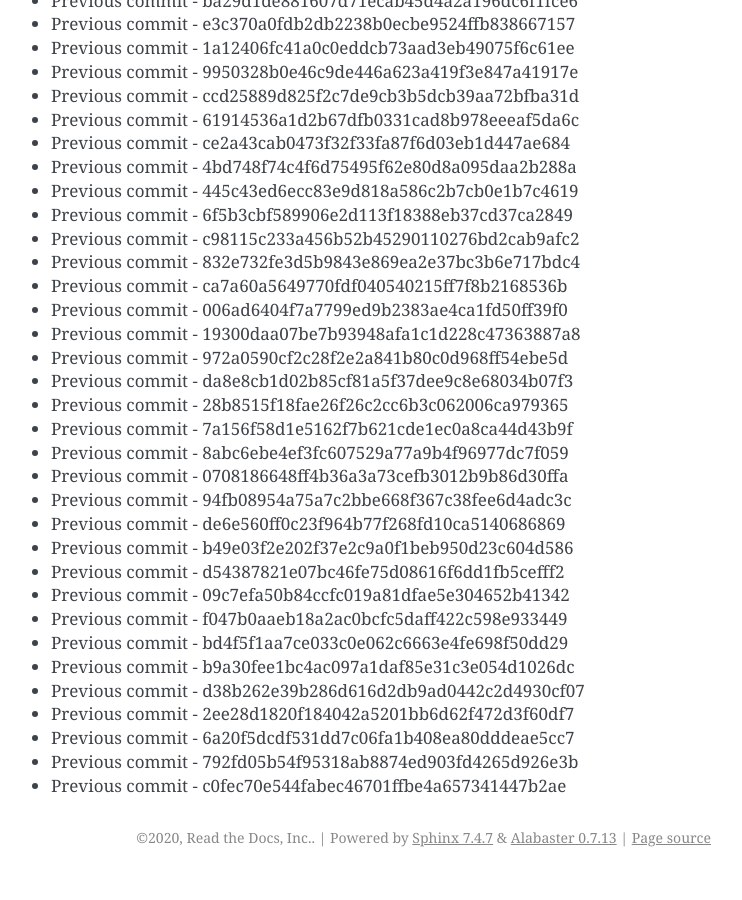
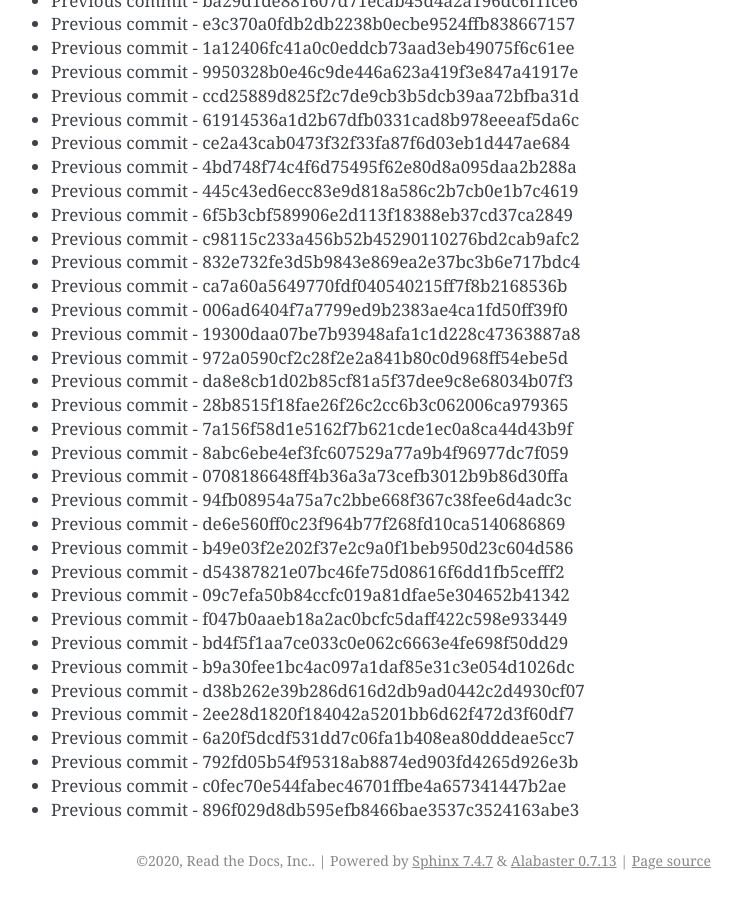
Before and after one commit to readthedocs/rtd-git-stresstest, a Sphinx documentation site: the page built from docs/updates.rst, in a window 1280 px wide and 900 px high, scrolled down 3582 px. Shown: the whole window, without its empty margins (399-1141 px from the left). Built offline with Sphinx 7.4.7, drawn with Linux system fonts in a browser that asks for light colours; before the commit the page ends 4459 px from its top, so only the background shows below that.

Commit message:
Generating commit from previous: 896f029d8db595efb8466bae3537c3524163abe3

```diff
--- a/docs/updates.rst
+++ b/docs/updates.rst
@@ -182,3 +182,4 @@ It can be tested for any performance characteristics.
 * Previous commit - 6a20f5dcdf531dd7c06fa1b408ea80dddeae5cc7
 * Previous commit - 792fd05b54f95318ab8874ed903fd4265d926e3b
 * Previous commit - c0fec70e544fabec46701ffbe4a657341447b2ae
+* Previous commit - 896f029d8db595efb8466bae3537c3524163abe3
```
